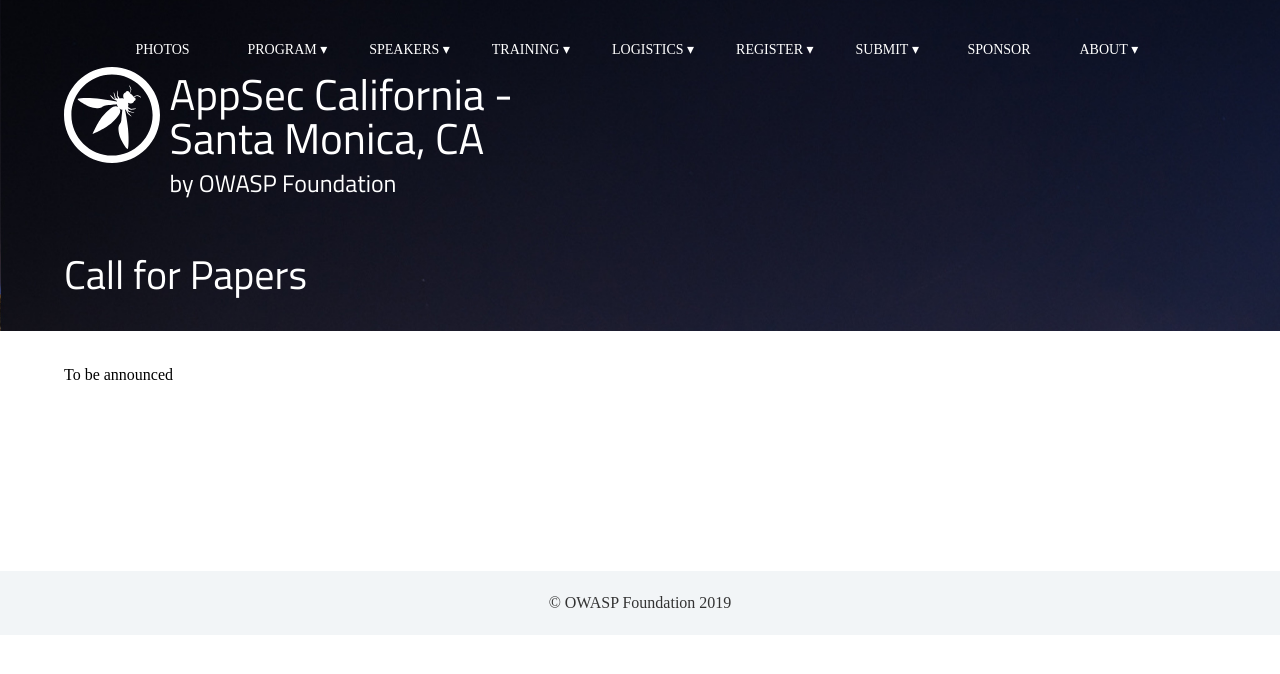
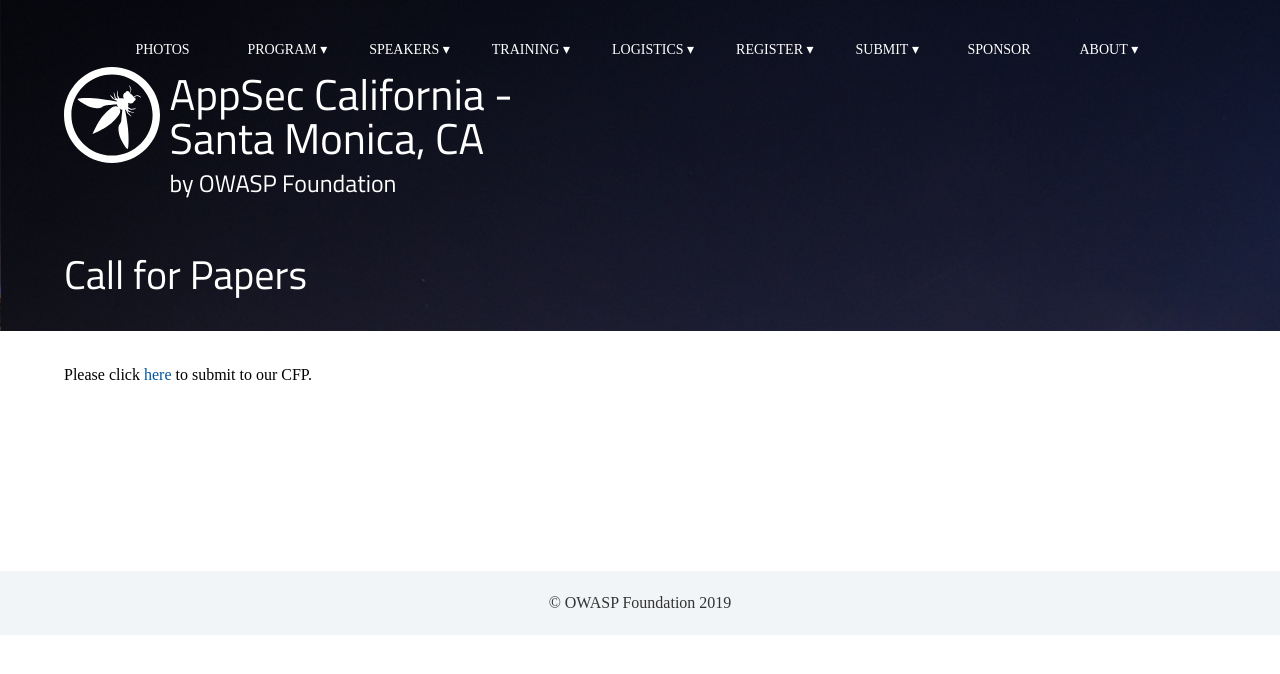
Before and after one commit to OWASP/2020-appseccalifornia, a Jekyll site: the page built from program/call-for-papers.md, in a window 1280 px wide. Shown: the top 674 px of the page. Built offline with Jekyll 4.4.1, drawn with Linux system fonts in a browser that asks for light colours; some web fonts are replaced.

Commit message:
updating CFP url

```diff
--- a/program/call-for-papers.md
+++ b/program/call-for-papers.md
@@ -2,4 +2,4 @@
 title: Call for Papers
 ---
 
-To be announced
+Please click [here](https://owasp.submittable.com/submit/147365/appsec-callifornia-2020-call-for-presentations) to submit to our CFP.
```
